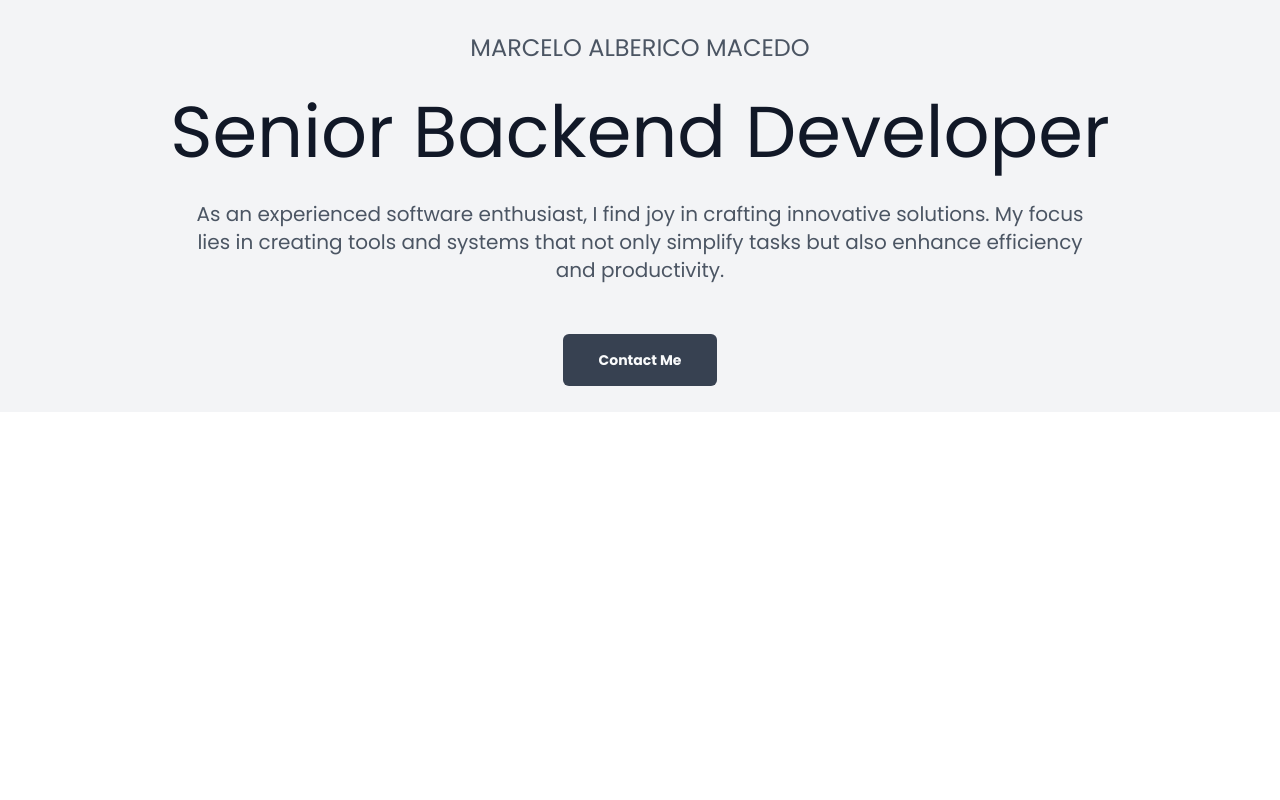
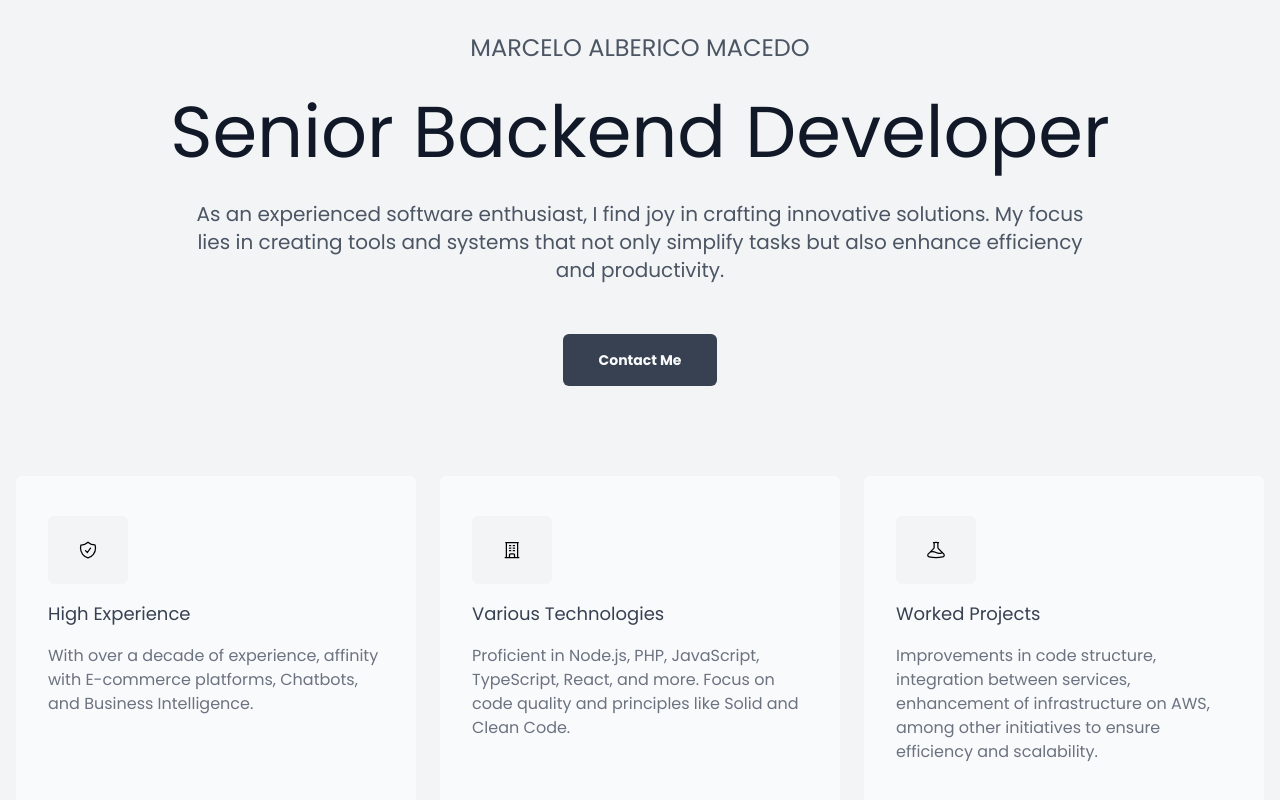
Before and after one commit to marcelo3macedo/my-portfolio, a Next.js app: page /en in a window 1280 px wide. Shown: the part 448-1248 px from the top of the page. Before the commit the page ends 860 px from the top, so only its background shows below. Built offline with nearby package versions, Linux system fonts and the light colour scheme.

Commit message:
feat: adding highlights

```diff
--- a/messages/en.json
+++ b/messages/en.json
@@ -8,6 +8,20 @@
       "contactMe": "Contact Me"
     }
   },
+  "highlight": {
+    "experience": {
+      "title": "High Experience",
+      "description": "With over a decade of experience, affinity with E-commerce platforms, Chatbots, and Business Intelligence."
+    },
+    "usage": {
+      "title": "Various Technologies",
+      "description": "Proficient in Node.js, PHP, JavaScript, TypeScript, React, and more. Focus on code quality and principles like Solid and Clean Code."
+    },
+    "projects": {
+      "title": "Worked Projects",
+      "description": "Improvements in code structure, integration between services, enhancement of infrastructure on AWS, among other initiatives to ensure efficiency and scalability."
+    }
+  },
   "locales": {
     "pt": "Portuguese",
     "en": "English"
--- a/messages/pt.json
+++ b/messages/pt.json
@@ -8,6 +8,20 @@
       "contactMe": "Entre em contato"
     }
   },
+  "highlight": {
+    "experience": {
+      "title": "Alta experiência",
+      "description": "Com mais de uma década de experiência, afinidade com plataformas E-commerces, Chatbots e Business Intelligence."
+    },
+    "usage": {
+      "title": "Diversas Tecnologias",
+      "description": "Proficiente em NodeJS, PHP, Javascript, Typescript, React e mais. Foco em qualidade de código e princípios como Solid e Clean Code."
+    },
+    "projects": {
+      "title": "Projetos Trabalhados",
+      "description": "Melhorias em estrutura de códigos, integração entre serviços, aprimoramento da infraestrutura na AWS, além de outras iniciativas para garantir eficiência e escalabilidade."
+    }
+  },
   "locales": {
     "pt": "Português",
     "en": "Inglês"
--- a/package.json
+++ b/package.json
@@ -9,6 +9,7 @@
     "lint": "next lint"
   },
   "dependencies": {
+    "@heroicons/react": "^2.1.3",
     "next": "14.2.3",
     "next-intl": "^3.11.3",
     "react": "^18",
--- a/src/app/[locale]/layout.tsx
+++ b/src/app/[locale]/layout.tsx
@@ -1,7 +1,9 @@
 import type { Metadata } from "next";
 import "./globals.css";
+import { NextIntlClientProvider, useMessages } from "next-intl";
 import React from "react";
 import { getFontClass } from "@/configs/fonts";
+import { listLocales } from "@/configs/locales";
 
 export const metadata: Metadata = {
   title: "Create Next App",
@@ -16,14 +18,19 @@ export default function RootLayout({
   params: { locale: string };
 }>) {
   const fontClass = getFontClass();
+  const messages = useMessages();
 
   return (
     <html lang={locale}>
-      <body className={fontClass}>{children}</body>
+      <body className={fontClass}>
+        <NextIntlClientProvider locale={locale} messages={messages}>
+          {children}
+        </NextIntlClientProvider>
+      </body>
     </html>
   );
 }
 
 export async function generateStaticParams() {
-  return [{ locale: "pt" }, { locale: "en" }];
+  return listLocales.map(x => ({ locale: x }));
 }
--- a/src/app/[locale]/page.tsx
+++ b/src/app/[locale]/page.tsx
@@ -1,9 +1,11 @@
 import HeroContainer from "../components/heroContainer";
+import HighlightContainer from "../components/highlightContainer";
 
 export default function Home() {
   return (
     <main className="bg-gray-100 min-h-lvh">
       <HeroContainer />
+      <HighlightContainer />
     </main>
   );
 }
--- /dev/null
+++ b/src/app/components/highlightContainer.tsx
@@ -0,0 +1,31 @@
+"use client";
+import { useTranslations } from "next-intl";
+import { highlights } from "@/configs/content";
+
+export default function HighlightContainer() {
+  const t = useTranslations("highlight");
+
+  return (
+    <section className="py-10 md:py-16">
+      <div className="container max-w-screen-xl mx-auto px-4">
+        <div className="grid grid-cols-1 md:grid-cols-2 lg:grid-cols-3 gap-6">
+          {highlights.map(h => (
+            <div className="bg-gray-50 px-8 py-10 rounded-md" key={h.title}>
+              <div className="w-20 py-6 flex justify-center bg-gray-100 rounded-md mb-4">
+                <h.icon className="h-5 w-5" />
+              </div>
+
+              <h4 className="font-medium text-gray-700 text-lg mb-4">
+                {t(h.title)}
+              </h4>
+
+              <p className="font-normal text-gray-500 text-md">
+                {t(h.description)}
+              </p>
+            </div>
+          ))}
+        </div>
+      </div>
+    </section>
+  );
+}
--- /dev/null
+++ b/src/configs/content.ts
@@ -0,0 +1,25 @@
+import {
+  BeakerIcon,
+  BuildingOfficeIcon,
+  ShieldCheckIcon,
+} from "@heroicons/react/24/outline";
+
+const highlights = [
+  {
+    title: "experience.title",
+    description: "experience.description",
+    icon: ShieldCheckIcon,
+  },
+  {
+    title: "usage.title",
+    description: "usage.description",
+    icon: BuildingOfficeIcon,
+  },
+  {
+    title: "projects.title",
+    description: "projects.description",
+    icon: BeakerIcon,
+  },
+];
+
+export { highlights };
```
Also changed, not shown: 1 other file (tests, documents, lock files or other folders).
